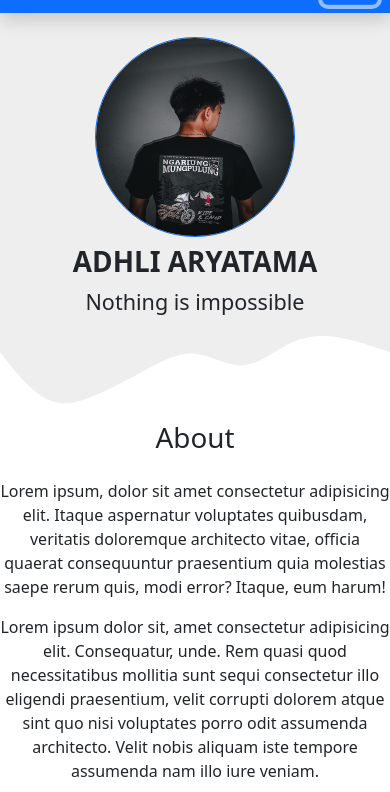
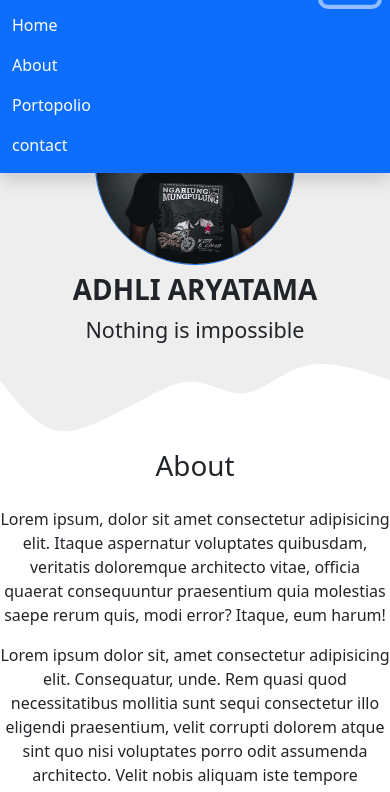
Before and after one commit to adhliaryatama/adhliaryatama9.github.io, a plain HTML site: page index.html in a window 390 px wide. Both pictures are taken after a click on the button "Toggle navigation". Shown: the part 43-835 px from the top of the page. Drawn offline with nearby package versions, Linux system fonts and the light colour scheme.

Commit message:
finishing

```diff
--- a/css/style.css
+++ b/css/style.css
@@ -8,3 +8,11 @@ body {
 .jumbotron, .portopolio {
     background-color: #eee;
 }
+nav {
+    position: fixed !important;
+    width: 100%;
+}
+.jumbotron {
+    padding-top: 100px;
+    box-sizing: border-box;
+}
--- a/index.html
+++ b/index.html
@@ -23,13 +23,15 @@
     <!-- navbar -->
     <nav class="navbar navbar-expand-lg navbar-dark bg-primary shadow">
       <div class="container">
-        <a class="navbar-brand text-uppercase" href="#">Adhli aryatama</a>
+        <a class="navbar-brand text-uppercase page-scroll" href="#"
+          >Adhli aryatama</a
+        >
 
         <button
           class="navbar-toggler"
           type="button"
-          data-toggle="collapse"
-          data-target="#navbarNav"
+          data-bs-toggle="collapse"
+          data-bs-target="#navbarNav"
           aria-controls="navbarNav"
           aria-expanded="false"
           aria-label="Toggle navigation"
@@ -39,16 +41,20 @@
         <div class="collapse navbar-collapse" id="navbarNav">
           <ul class="navbar-nav ms-auto">
             <li class="nav-item active">
-              <a class="nav-link text-white" href="#home">Home</a>
+              <a class="nav-link text-white page-scroll" href="#home">Home</a>
             </li>
             <li class="nav-item">
-              <a class="nav-link text-white" href="#about">About</a>
+              <a class="nav-link text-white page-scroll" href="#about">About</a>
             </li>
             <li class="nav-item">
-              <a class="nav-link text-white" href="#portopolio">Portopolio</a>
+              <a class="nav-link text-white page-scroll" href="#portopolio"
+                >Portopolio</a
+              >
             </li>
             <li class="nav-item">
-              <a class="nav-link text-white" href="#contact">contact</a>
+              <a class="nav-link text-white page-scroll" href="#contact"
+                >contact</a
+              >
             </li>
           </ul>
         </div>
@@ -56,7 +62,7 @@
     </nav>
     <!-- akhirnavbar -->
     <!-- jumbotron -->
-    <div class="jumbotron text-center pt-3">
+    <div class="jumbotron text-center" id="home">
       <img
         src="picture/a.jpeg"
         class="rounded-circle border border-primary my-2"
@@ -66,6 +72,8 @@
       />
       <h1 class="text-uppercase fw-bolder">Adhli aryatama</h1>
       <p class="fs-4">Nothing is impossible</p>
+
+      <!-- website getwives -->
       <svg xmlns="http://www.w3.org/2000/svg" viewBox="0 0 1440 320">
         <path
           fill="#fff"
@@ -164,6 +172,8 @@
         </div>
         <div class="col-sm-2"></div>
       </div>
+
+      <!-- website getwives -->
       <svg xmlns="http://www.w3.org/2000/svg" viewBox="0 0 1440 320">
         <path
           fill="#fff"
```
